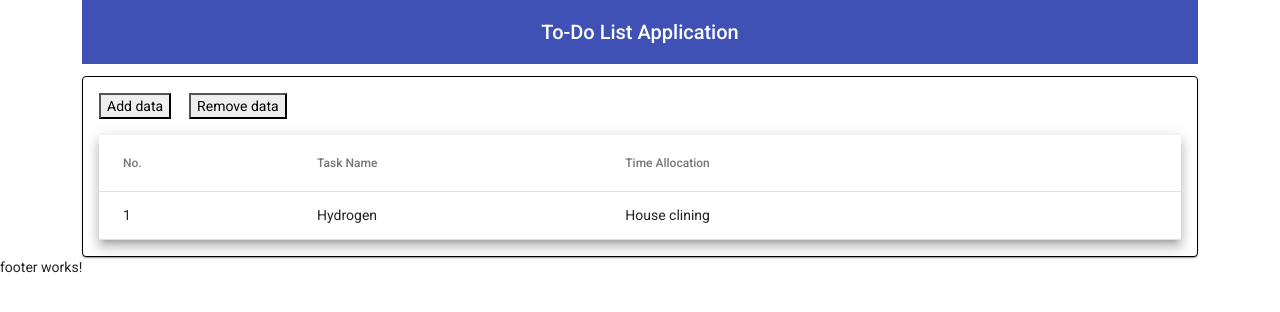
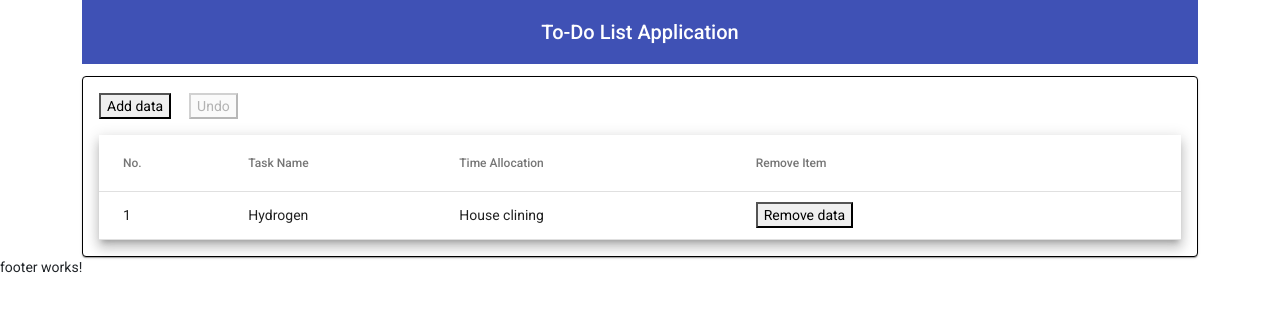
Before and after one commit to dsheetal555/To-Do-List, an Angular app: page / in a window 1280 px wide. Shown: the top 312 px of the page. Built offline with nearby package versions, Linux system fonts and the light colour scheme.

Commit message:
2nd Commit

```diff
--- a/angular.json
+++ b/angular.json
@@ -32,8 +32,7 @@
             "styles": [
               "node_modules/bootstrap/dist/css/bootstrap.min.css",
               "./node_modules/@angular/material/prebuilt-themes/purple-green.css",
-              "src/styles.css",
-              "./node_modules/bootstrap/dist/css/bootstrap.min.css"
+              "src/styles.css"
             ],
             "scripts": []
           },
--- a/src/app/to-do-list/to-do-list.component.html
+++ b/src/app/to-do-list/to-do-list.component.html
@@ -7,10 +7,10 @@
         </button>
         <button
             mat-raised-button
-            [disabled]="!dataSource.length"
-            (click)="removeData()"
+            [disabled]="!dataSource2.length"
+            (click)="unDoItam()"
             class="demo-button">
-          Remove data
+          Undo
         </button>
       </div>
 
@@ -31,6 +31,17 @@
         <ng-container matColumnDef="timeAllocation">
           <th mat-header-cell *matHeaderCellDef>Time Allocation</th>
           <td mat-cell *matCellDef="let element">{{element.workTime}}</td>
+        </ng-container>
+
+        <ng-container matColumnDef="removeItem">
+          <th mat-header-cell *matHeaderCellDef>Remove Item</th>
+          <td mat-cell *matCellDef="let element"><button
+            mat-raised-button
+            [disabled]="!dataSource.length"
+            (click)="removeData(element.position)"
+            class="demo-button">
+          Remove data
+        </button></td>
         </ng-container>
 
         <tr mat-header-row *matHeaderRowDef="displayedColumns"></tr>
--- a/src/app/to-do-list/to-do-list.component.ts
+++ b/src/app/to-do-list/to-do-list.component.ts
@@ -17,8 +17,9 @@ export class ToDoListComponent implements OnInit {
   centered = false;
   disabled = false;
   unbounded = false;
-  displayedColumns: string[] = ['position', 'taskName', 'timeAllocation'];
+  displayedColumns: string[] = ['position', 'taskName', 'timeAllocation', 'removeItem'];
   dataSource = [...ELEMENT_DATA];
+  dataSource2: PeriodicElement[] = [];
 
   @ViewChild(MatTable) table: MatTable<PeriodicElement> | undefined;
 
@@ -36,17 +37,34 @@ export class ToDoListComponent implements OnInit {
   }
 
   onSubmit(myFormValue: any) {
+    const randomElementIndex = Math.floor((Math.random()*6)+1);
+    this.dataSource.push({
+      position: randomElementIndex, taskName: myFormValue.taskName, workTime: myFormValue.workTime
+    });
     if(this.table) {
-      const randomElementIndex = Math.floor(this.dataSource.length + 1);
-      this.dataSource.push({position: randomElementIndex, taskName: myFormValue.taskName, workTime: myFormValue.workTime});
         this.table.renderRows();
       }
   }
 
-  removeData() {
+  removeData(i: number) {
+    let item: any;
+    this.dataSource.forEach((element,index)=>{
+      if(element.position == i){
+        item = this.dataSource.splice(index,1);
+        this.dataSource2.push(item[0]);
+      }
+   });
     if(this.table) {
-    this.dataSource.pop();
       this.table.renderRows();
+    }
+  }
+
+  unDoItam() {
+    let undoItem: any;
+    undoItem = this.dataSource2.pop();
+    this.dataSource.push({position: undoItem.position, taskName: undoItem.taskName, workTime: undoItem.workTime});
+    if(this.table) {
+    this.table.renderRows();
     }
   }
 
```
